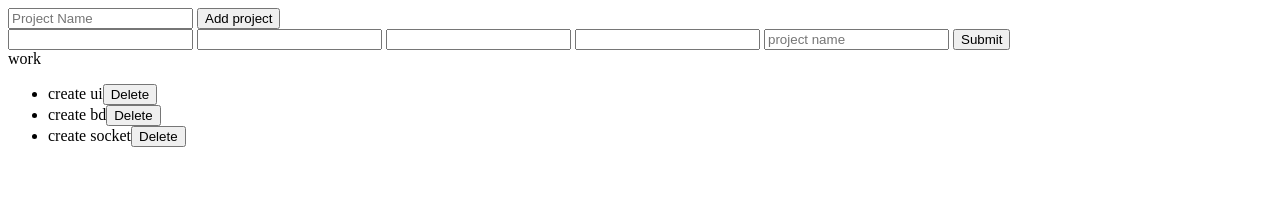
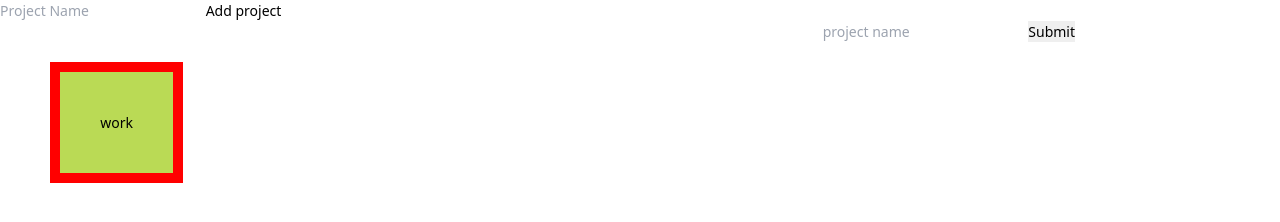
Before and after one commit to shubhsk88/To-do-app, a website built with webpack: page dist/index.html in a window 1280 px wide. Built offline with nearby package versions, Linux system fonts and the light colour scheme.

Commit message:
Improving and refactoring the code

```diff
--- a/package.json
+++ b/package.json
@@ -1,5 +1,5 @@
 {
-  "name": "To-do-app",
+  "name": "to-do-app",
   "version": "1.0.0",
   "main": "index.js",
   "author": "Shubham Singh <shubham88singh@gmail.com>",
--- a/src/index.js
+++ b/src/index.js
@@ -2,8 +2,8 @@ import './styles/style.css';
 import { Task, renderTask } from './Components/TaskCreator';
 import { Project, renderProject } from './Components/ProjectCreator';
 
-const projectWork = new Project('work')
-const projectStudy = new Project('study')
+const projectWork = new Project('work');
+const projectStudy = new Project('study');
 projectWork.addTaskToList(new Task('create ui', 'now', 'iwa', 1));
 projectWork.addTaskToList(new Task('create bd', 'as', 'iwa', 1));
 projectWork.addTaskToList(new Task('create socket', 'now', 'iwa', 2));
@@ -18,7 +18,7 @@ newProjectBtn.addEventListener('click', () => {
   const projectName = document.getElementById('project-name').value;
   const newProject = new Project(projectName);
   projectsList.push(newProject);
-  projectsListDiv.appendChild(renderProject(newProject));
+  renderAllProjects();
 });
 
 newTaskBtn.addEventListener('click', (event) => {
@@ -43,6 +43,7 @@ newTaskBtn.addEventListener('click', (event) => {
   taskProject.addTaskToList(newTask);
 
   projectsListDiv.removeChild(projectsListDiv.lastChild);
+
   projectsListDiv.appendChild(renderProject(taskProject));
 
   // let list = renderProject(projectsList[0]);
@@ -60,13 +61,28 @@ newTaskBtn.addEventListener('click', (event) => {
   //   });
   // }
 });
-
+renderAllProjects();
+function renderAllProjects() {
+  projectsListDiv.textContent = '';
   for (let i = 0; i < projectsList.length; i++) {
-  projectsListDiv.appendChild(renderProject(projectsList[i]));
+    const projectDiv = document.createElement('div');
+    projectDiv.classList.add('project-card');
+    projectDiv.textContent = projectsList[i].name;
+    projectDiv.addEventListener('click', function () {
+      // projectsListDiv.removeChild(projectsListDiv.lastChild)
+      projectsListDiv.appendChild(renderProject(projectsList[i]))
+      deleteTasks()
+    });
+    projectsListDiv.appendChild(projectDiv);
+    // projectsListDiv.appendChild(renderProject(projectsList[i]));
+  }
 }
 
+
+
+function deleteTasks()
+{
   const deleteButtons = document.querySelectorAll('.delete-button');
-
   for (let i = 0; i < deleteButtons.length; i++) {
     deleteButtons[i].addEventListener('click', (event) => {
       const taskElement = event.target.parentElement;
@@ -79,3 +95,4 @@ for (let i = 0; i < deleteButtons.length; i++) {
       taskElement.remove();
     });
   }
+}
--- a/src/styles/style.css
+++ b/src/styles/style.css
@@ -0,0 +1,26 @@
+*,
+*::before,
+*::after {
+  box-sizing: border-box;
+  padding: 0;
+  margin: 0;
+}
+
+html {
+  font-size: 62.6%;
+}
+body {
+  font-size: 1.4rem;
+}
+
+.project-card {
+  padding: 4rem;
+  background-color: #bada55;
+  border: 10px solid red;
+  margin: 0 3rem;
+}
+
+.projects-list {
+  display: flex;
+  margin: 2rem;
+}
```
Also changed, not shown: dist/index.html, dist/main.js. Lines whose indentation alone changed are shown as unchanged.
